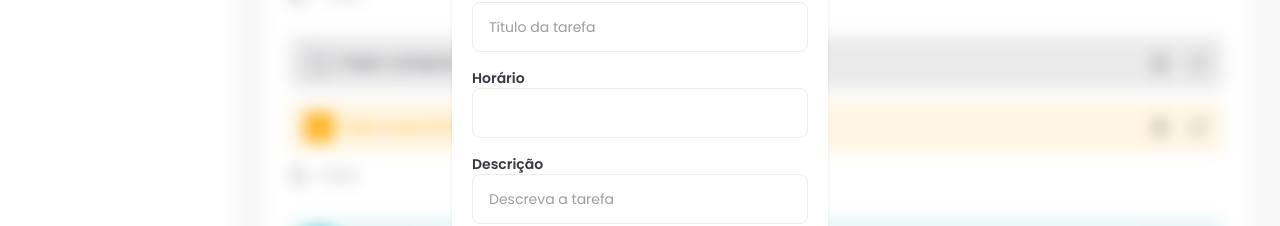
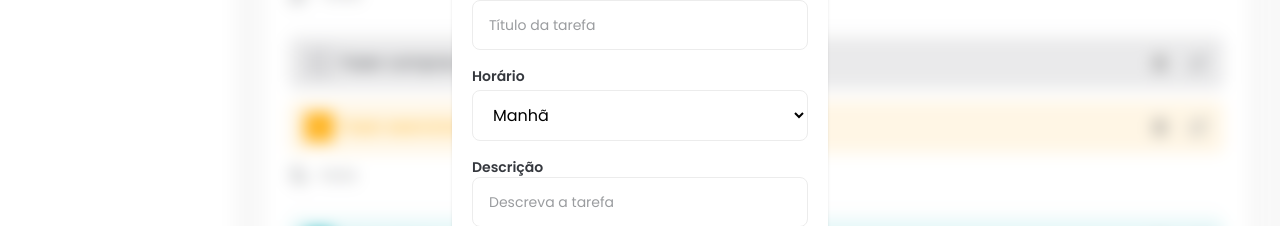
Before and after one commit to KaioAntonio/Task-Manager-FSC, a React (Vite) app: page / in a window 1280 px wide. Both pictures are taken after a click on the button "Nova Tarefa". Shown: the part 299-525 px from the top of the page. Built offline with nearby package versions, Linux system fonts and the light colour scheme.

Commit message:
feat: add InputLabel Component

```diff
--- a/src/components/AddTaskDialog.jsx
+++ b/src/components/AddTaskDialog.jsx
@@ -6,6 +6,7 @@
 
 import Button from './Button';
 import Input from './Input';
+import InputLabel from './InputLabel';
 
 const AddTaskDialog = ({ isOpen, handleClose }) => {
   const nodeRef = useRef();
@@ -37,7 +38,16 @@
                   label="Título"
                   placeholder="Título da tarefa"
                 />
-                <Input id="time" label="Horário" />
+
+                <div className="flex flex-col gap-1 text-left">
+                  <InputLabel htmlFor="time">Horário</InputLabel>
+                  <select className="rounded-lg border border-solid border-[#ECECEC] bg-white px-4 py-3 outline-[#00ADB5] placeholder:text-sm placeholder:text-[#9A9C9F]">
+                    <option value="morning">Manhã</option>
+                    <option value="afternoon">Tarde</option>
+                    <option value="evening">Noite</option>
+                  </select>
+                </div>
+
                 <Input
                   id="description"
                   label="Descrição"
--- a/src/components/Input.jsx
+++ b/src/components/Input.jsx
@@ -1,9 +1,9 @@
+import InputLabel from './InputLabel';
+
 const Input = ({ label, ...rest }) => {
   return (
     <div className="spacey-y-1 flex flex-col text-left">
-      <label className="text-sm font-semibold text-[#35383E]" htmlFor={rest.id}>
-        {label}
-      </label>
+      <InputLabel htmlFor={rest.id}>{label}</InputLabel>
       <input
         {...rest}
         className="rounded-lg border border-solid border-[#ECECEC] px-4 py-3 outline-[#00ADB5] placeholder:text-sm placeholder:text-[#9A9C9F]"
--- /dev/null
+++ b/src/components/InputLabel.jsx
@@ -0,0 +1,9 @@
+const InputLabel = (props) => {
+  return (
+    <label className="text-sm font-semibold text-[#35383E]" {...props}>
+      {props.children}
+    </label>
+  );
+};
+
+export default InputLabel;
```
